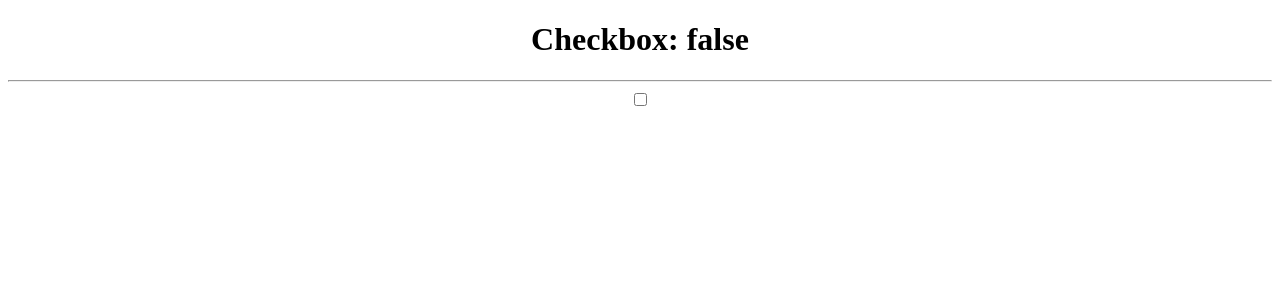
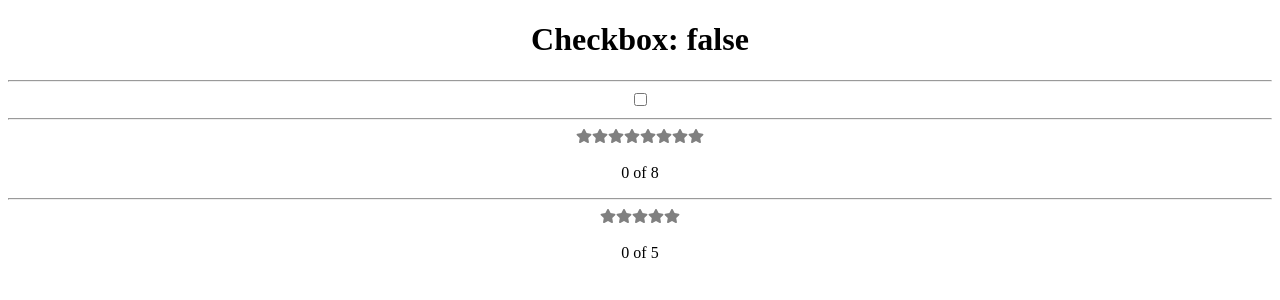
Before and after one commit to robert-laws/learning-dec-2020-react-hooks, a React (Create React App) app: page / in a window 1280 px wide. Shown: the top 300 px of the page. Built offline with nearby package versions, Linux system fonts and the light colour scheme; the HTML template or start-up script is replaced by a standard one.

Commit message:
useState examples

```diff
--- a/package.json
+++ b/package.json
@@ -9,6 +9,7 @@
     "node-sass": "^4.14.1",
     "react": "^17.0.1",
     "react-dom": "^17.0.1",
+    "react-icons": "^4.1.0",
     "react-scripts": "4.0.1",
     "web-vitals": "^0.2.4"
   },
--- a/src/App.js
+++ b/src/App.js
@@ -1,5 +1,6 @@
 import { useState } from 'react';
 import './App.scss';
+import StarRating from './components/StarRating';
 
 function App() {
   const [check, setCheck] = useState(false);
@@ -13,6 +14,10 @@ function App() {
         value={check}
         onChange={() => setCheck((prevCheck) => !prevCheck)}
       />
+      <hr />
+      <StarRating starCount={8} />
+      <hr />
+      <StarRating />
     </div>
   );
 }
--- /dev/null
+++ b/src/components/Star.js
@@ -0,0 +1,8 @@
+import React from 'react';
+import { FaStar } from 'react-icons/fa';
+
+const Star = ({ selected = false, onSelect }) => {
+  return <FaStar color={selected ? 'red' : 'gray'} onClick={onSelect} />;
+};
+
+export default Star;
--- /dev/null
+++ b/src/components/StarRating.js
@@ -0,0 +1,24 @@
+import React, { useState } from 'react';
+import Star from './Star';
+
+const StarRating = ({ starCount = 5 }) => {
+  const [selectedStars, setSelectedStars] = useState(0);
+  const createArray = (length) => [...Array(length)];
+
+  return (
+    <>
+      {createArray(starCount).map((n, i) => (
+        <Star
+          key={i}
+          selected={selectedStars > i}
+          onSelect={() => setSelectedStars(i + 1)}
+        />
+      ))}
+      <p>
+        {selectedStars} of {starCount}
+      </p>
+    </>
+  );
+};
+
+export default StarRating;
```
Also changed, not shown: 2 other files (tests, documents, lock files or other folders).
